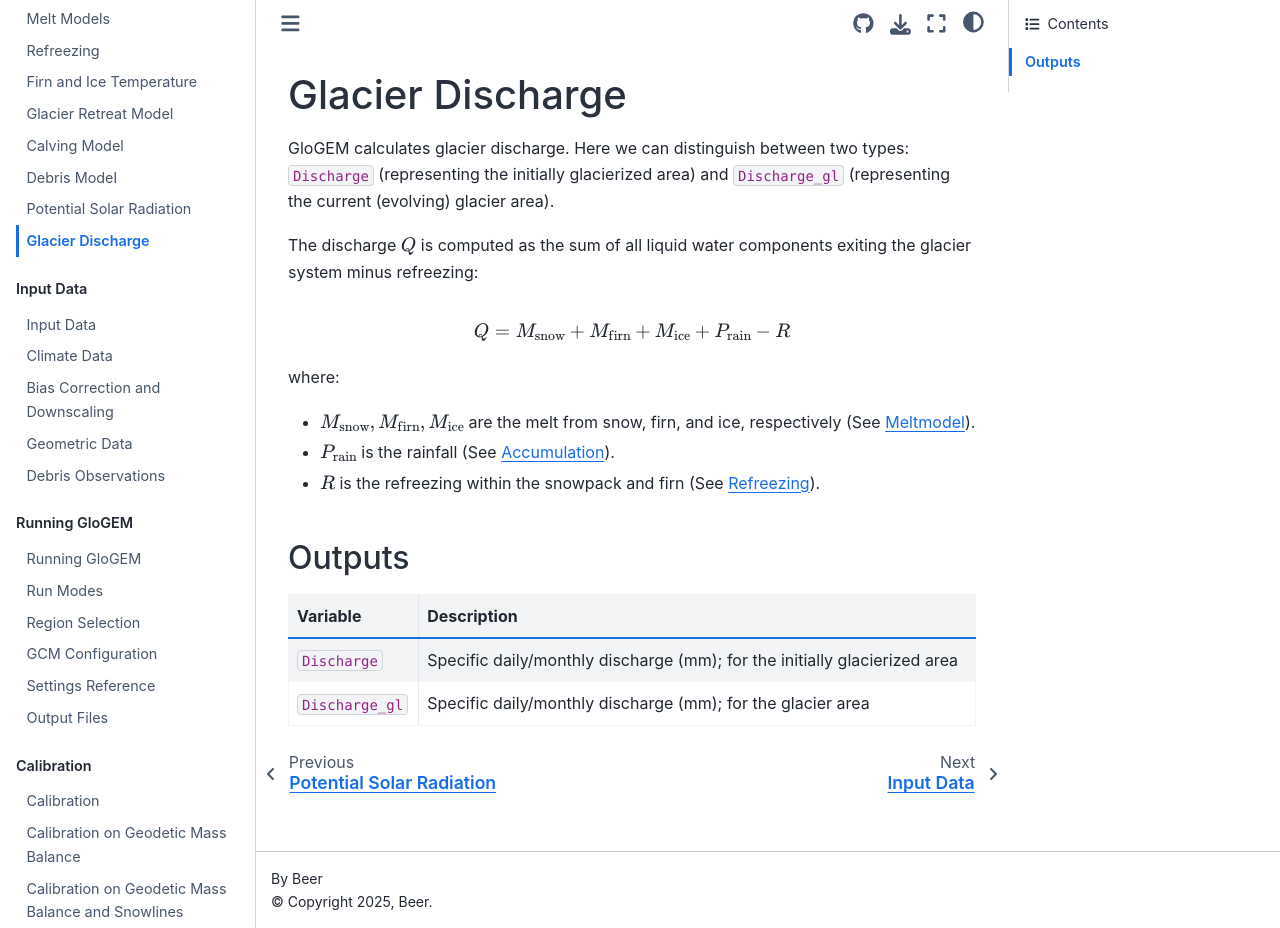
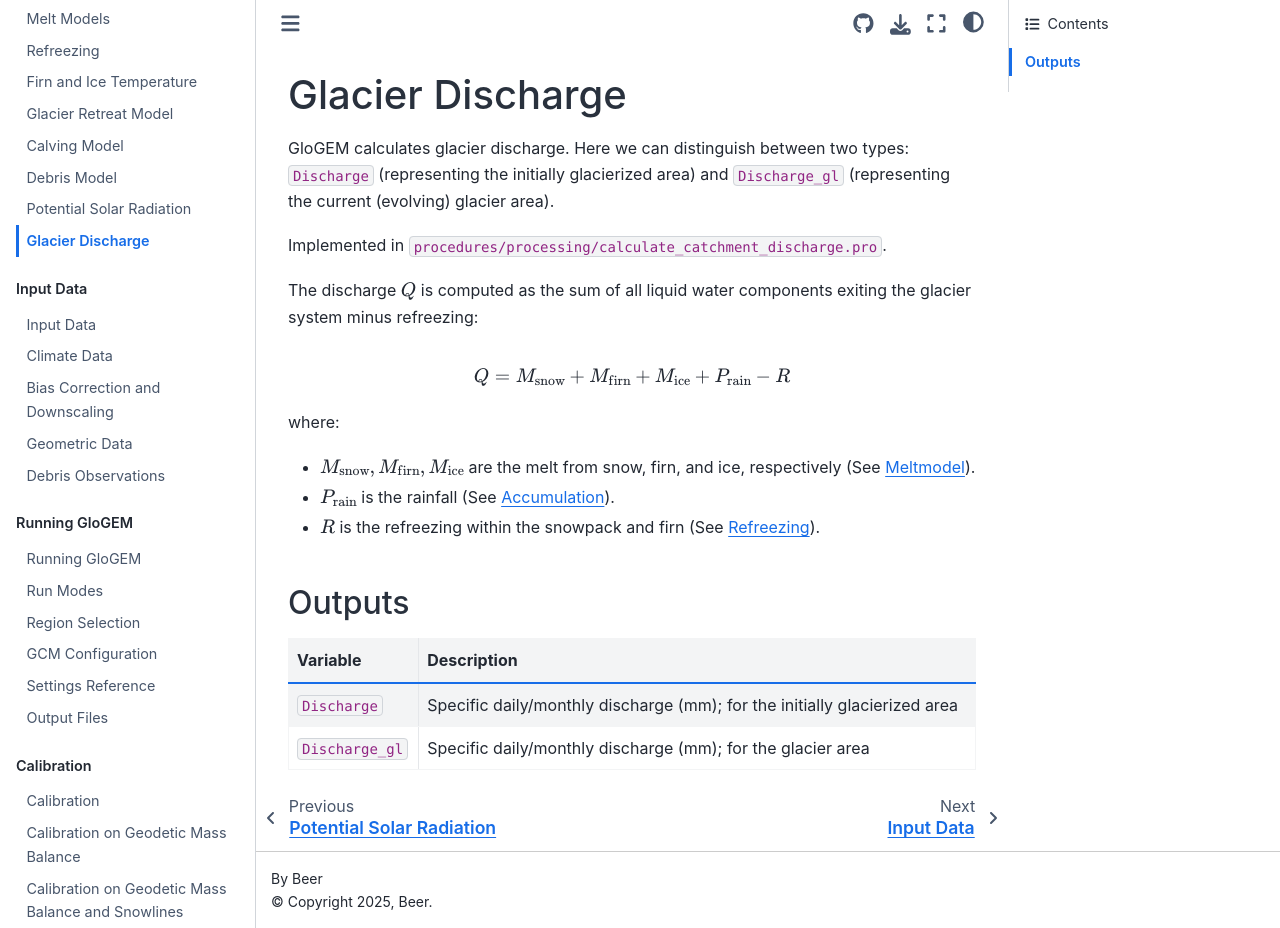
Before and after one commit to eth-vaw-glaciology/GloGEM-doc-temp, a Sphinx documentation site: the page built from docs/source/model-description/discharge.md, in a window 1280 px wide and 928 px high. Built offline with Sphinx 7.4.7 and the Sphinx Book theme 1.1.4, drawn with Linux system fonts in a browser that asks for light colours.

Commit message:
added something

```diff
--- a/docs/source/model-description/discharge.md
+++ b/docs/source/model-description/discharge.md
@@ -1,6 +1,8 @@
 # Glacier Discharge
 
 GloGEM calculates glacier discharge. Here we can distinguish between two types: `Discharge` (representing the initially glacierized area) and `Discharge_gl` (representing the current (evolving) glacier area).
+
+Implemented in `procedures/processing/calculate_catchment_discharge.pro`.
 
 The discharge $Q$ is computed as the sum of all liquid water components exiting the glacier system minus refreezing:
 
```
